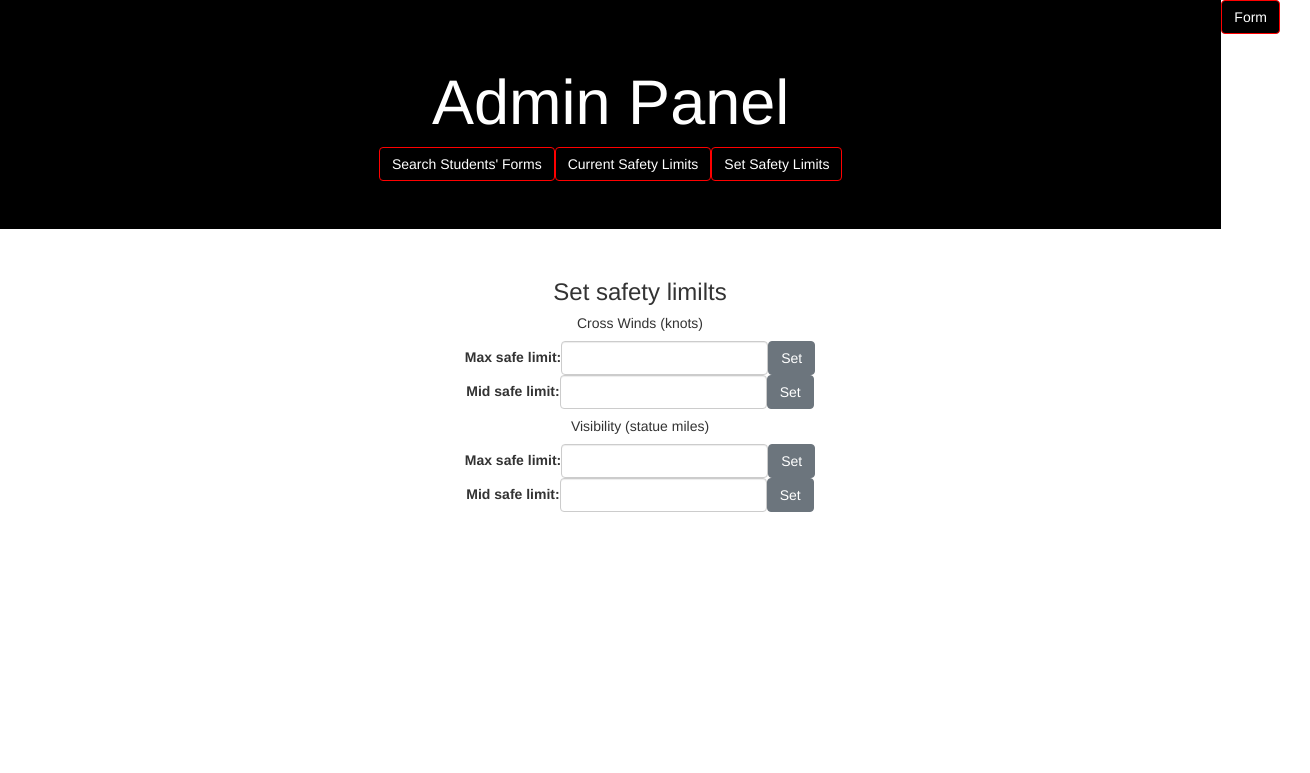
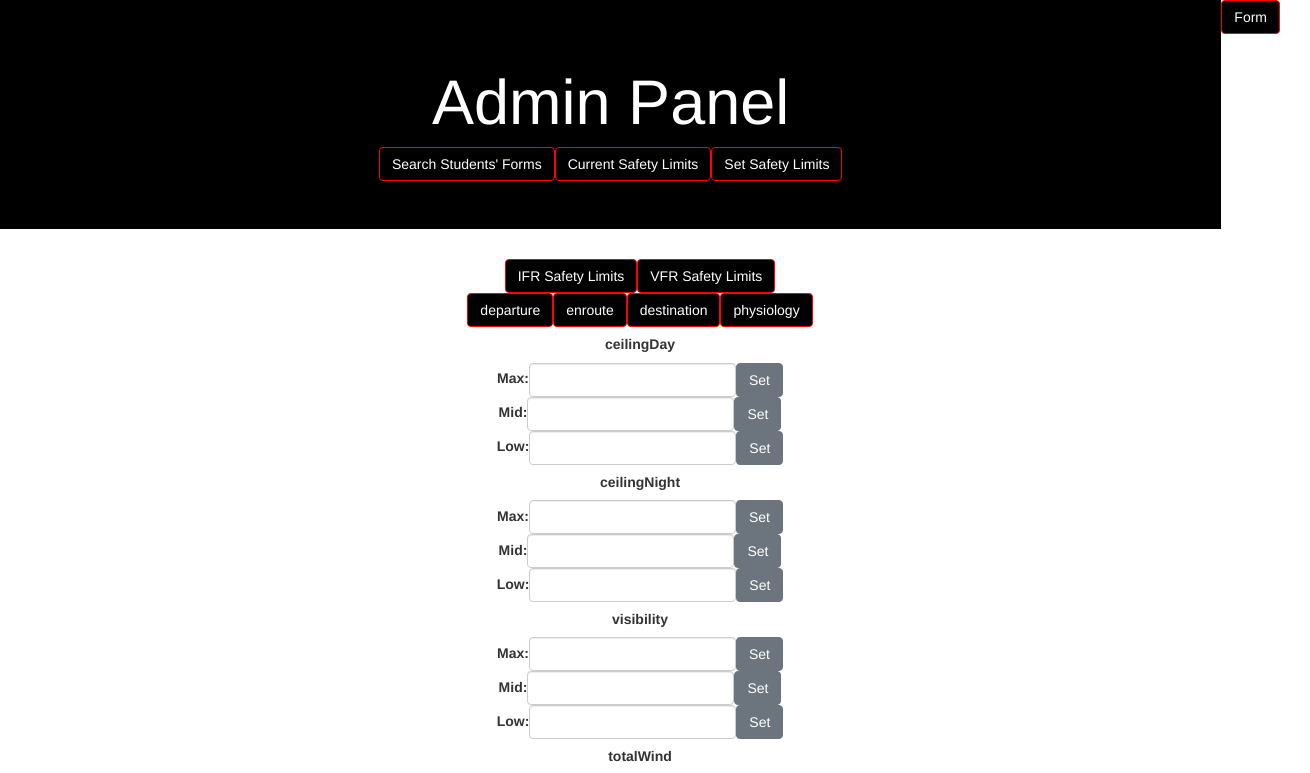
Before and after one commit to mfreilly98/Flight-Risk-Assessment-Frontend, a React (Create React App) app: page /AdminPanel/SetLimits in a window 1280 px wide. Shown: the top 773 px of the page, 1310 px wide, since content can reach past the window. Built offline with nearby package versions, Linux system fonts and the light colour scheme.

Commit message:
added correct set limit variables

```diff
--- a/src/components/CurrentSettings.js
+++ b/src/components/CurrentSettings.js
@@ -269,7 +269,7 @@ vfrDisplay() {
     }
 
     render() {
-        let display;
+        let display
         if (this.state.current === "IFR"){
             display = this.ifrDisplay();
         }
--- a/src/components/SetLimits.js
+++ b/src/components/SetLimits.js
@@ -4,7 +4,136 @@ import './../stylesheets/AdminPanel.css';
 import 'bootstrap/dist/css/bootstrap.min.css';
 import {Jumbotron, Row, Form, FormGroup, Button} from 'react-bootstrap';
 
-function SetLimits() {
+class SetLimits extends Component {
+
+constructor(props){
+  super(props)
+
+  this.state = ({settings: "IFR"},
+                {type: "departure"})
+}
+
+switch(panel){
+  this.setState({type: panel})
+}
+
+switchCurrent(panel){
+    this.setState({settings: panel})
+    if (panel === "IFR"){
+      this.setState({type: "departure"})
+    }
+    else {
+      this.setState({type: "localPattern"})
+    }
+}
+
+form(items){
+  let itemList=[]
+  items.forEach((item)=>{
+    itemList.push(
+    <div key={item}>
+      <h5><b>{item}</b></h5>
+      <Form.Row>
+        <FormGroup>
+          <Form.Label>Max: </Form.Label>
+          <Form.Control type="number"></Form.Control>
+          <Button className="btn btn-default">Set</Button>
+        </FormGroup>
+      </Form.Row>
+      <Form.Row>
+        <FormGroup>
+          <Form.Label>Mid: </Form.Label>
+          <Form.Control type="number"></Form.Control>
+          <Button className="btn btn-default">Set</Button>
+        </FormGroup>
+      </Form.Row>
+      <Form.Row>
+        <FormGroup>
+          <Form.Label>Low: </Form.Label>
+          <Form.Control type="number"></Form.Control>
+          <Button className="btn btn-default">Set</Button>
+        </FormGroup>
+      </Form.Row>
+    </div>
+    )
+  })
+  return (
+    <Form inline className="section">
+    {itemList}
+    </Form>
+  )
+}
+
+ifr(){
+  let type
+  if (this.state.type === "departure"){
+    type = this.form(['ceilingDay','ceilingNight','visibility','totalWind','gustIncr','crosswind'])
+  }
+  else if (this.state.type === "enroute"){
+    type = this.form(['ceilingDay','ceilingNight','visibility','time','thunderstorm','fuelAlt','altAirfield'])
+  }
+  else if (this.state.type === "destination"){
+    type = this.form(['ceilingDay','ceilingNight','visibility','totalWind','gustIncr','crosswind'])
+  }
+  else if (this.state.type === "physiology"){
+    type = this.form(['flightTime','flightBegan','prevFlights','outsideTemp'])
+  }
+  return(
+    <div>
+      <Row>
+          <Button className="btn dash-btn" onClick={this.switch.bind(this, "departure")}>departure</Button>
+          <Button className="btn dash-btn" onClick={this.switch.bind(this, "enroute")}>enroute</Button>
+          <Button className="btn dash-btn" onClick={this.switch.bind(this, "destination")}>destination</Button>
+          <Button className="btn dash-btn" onClick={this.switch.bind(this, "physiology")}>physiology</Button>
+        </Row>
+      {type}
+    </div>
+  )
+}
+
+vfr(){
+  let type
+  if (this.state.type === "localPattern"){
+    type = this.form(['ceilingDayDual','ceilingDaySolo','ceilingNight','visibilityDay','visibilityNight','totalWind','gustIncr','crosswind'])
+  }
+  else if (this.state.type === "departure"){
+    type = this.form(['ceiling','visibility','totalWind','gustIncr','crosswind'])
+  }
+  else if (this.state.type === "enroute"){
+    type = this.form(['ceiling','visibility','time','fuelAlt'])
+  }
+  else if (this.state.type === "destination"){
+    type = this.form(['ceiling','visibility','totalWind','gustIncr','crosswind'])
+  }
+  else if (this.state.type === "physiology"){
+    type = this.form(['flightTime','flightBegan','prevFlights','outsideTemp'])
+  }
+  else if (this.state.type === "soloFactors"){
+    type = this.form(['GndRefernceManuevers','experience','lastLandingPriv','lastLandingComm'])
+  }
+  return(
+    <div>
+      <Row>
+          <Button className="btn dash-btn" onClick={this.switch.bind(this, "localPattern")}>localPattern</Button>
+          <Button className="btn dash-btn" onClick={this.switch.bind(this, "departure")}>departure</Button>
+          <Button className="btn dash-btn" onClick={this.switch.bind(this, "enroute")}>enroute</Button>
+          <Button className="btn dash-btn" onClick={this.switch.bind(this, "destination")}>destination</Button>
+          <Button className="btn dash-btn" onClick={this.switch.bind(this, "physiology")}>physiology</Button>
+          <Button className="btn dash-btn" onClick={this.switch.bind(this, "soloFactors")}>soloFactors</Button>
+        </Row>
+      {type}
+    </div>
+  )
+}
+
+render() {
+  let display
+  if (this.state.settings === "VFR"){
+    display = this.vfr()
+  }
+  else {
+    display = this.ifr()
+  }
   return (
     <div>
       <Jumbotron fluid className="jumbo">
@@ -13,41 +142,15 @@ function SetLimits() {
         <Link to="/AdminPanel/CurrentSettings"><Button className="btn dash-btn">Current Safety Limits</Button></Link>
         <Link to="/AdminPanel/SetLimits"><Button className="btn dash-btn">Set Safety Limits</Button></Link>
       </Jumbotron>
-            <Form inline className="section">
-                <h3>Set safety limilts</h3>
-                <h5>Cross Winds (knots)</h5>
-                <Form.Row>
-                    <FormGroup>
-                        <Form.Label>Max safe limit: </Form.Label>
-                        <Form.Control type="number"></Form.Control>
-                        <Button className="btn btn-default">Set</Button>
-                    </FormGroup>
-                </Form.Row>
-                <Form.Row>
-                    <FormGroup>
-                        <Form.Label>Mid safe limit: </Form.Label>
-                        <Form.Control type="number"></Form.Control>
-                        <Button className="btn btn-default">Set</Button>
-                    </FormGroup>
-                </Form.Row>
-                <h5>Visibility (statue miles)</h5>
-                <Form.Row>
-                    <FormGroup>
-                        <Form.Label>Max safe limit: </Form.Label>
-                        <Form.Control type="number"></Form.Control>
-                        <Button className="btn btn-default">Set</Button>
-                    </FormGroup>
-                </Form.Row>
-                <Form.Row>
-                    <FormGroup>
-                        <Form.Label>Mid safe limit: </Form.Label>
-                        <Form.Control type="number"></Form.Control>
-                        <Button className="btn btn-default">Set</Button>
-                    </FormGroup>
-                </Form.Row>
-            </Form>
+      <Row className="section">
+        <Row>
+          <Button className="btn dash-btn" onClick={this.switchCurrent.bind(this, "IFR")}>IFR Safety Limits</Button>
+          <Button className="btn dash-btn" onClick={this.switchCurrent.bind(this, "VFR")}>VFR Safety Limits</Button>
+        </Row>
+        {display}
+      </Row>
     </div>
   )
 }
-
+}
 export default SetLimits;
```
Lines whose indentation alone changed are shown as unchanged.
